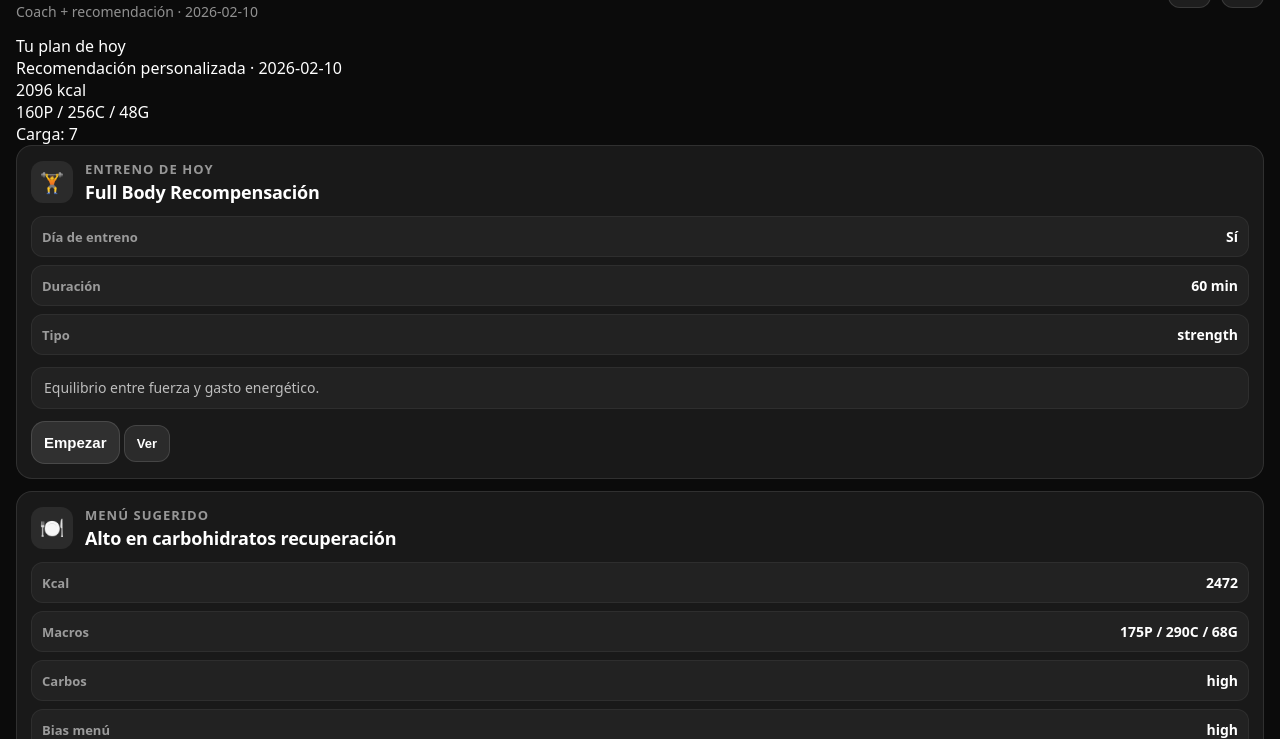
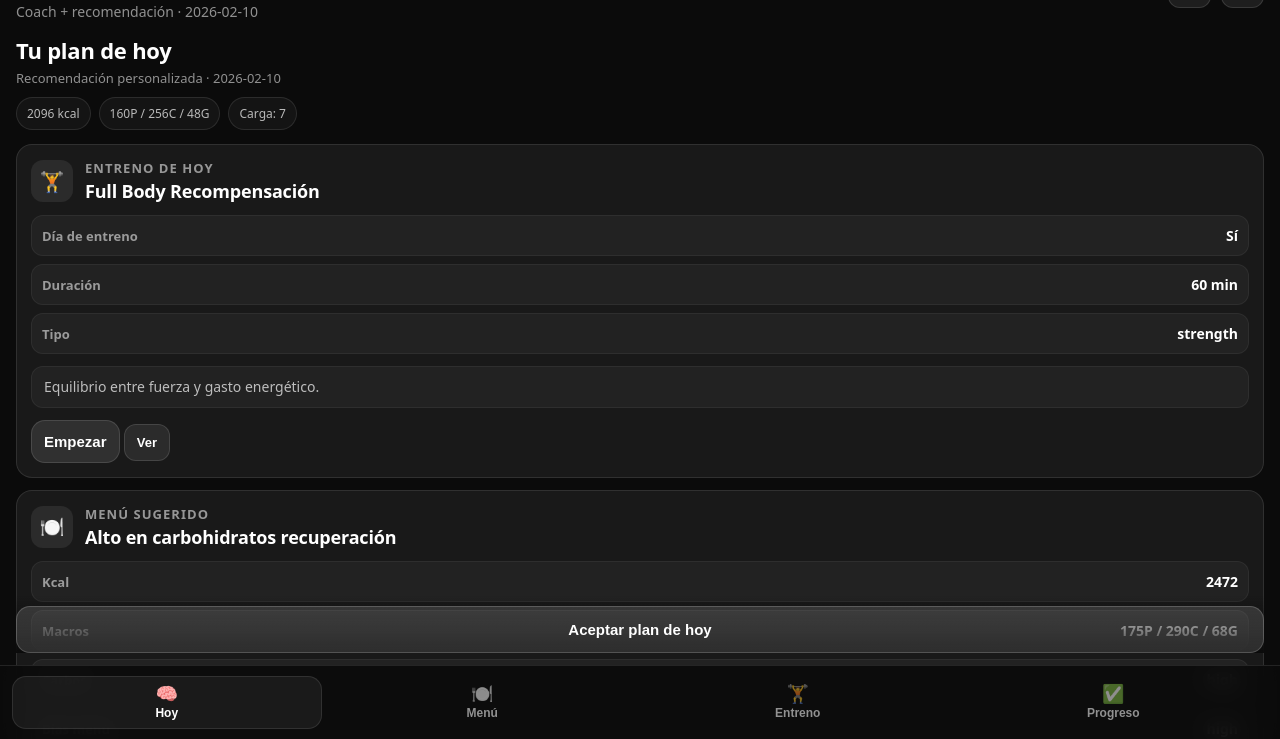
Before and after one commit to canarymed-design/food-train, a website built with Vite: page index.html in a window 1280 px wide. Shown: the part 61-800 px from the top of the page. Built offline with nearby package versions, Linux system fonts and the light colour scheme.

Commit message:
Update style.css

```diff
--- a/src/style.css
+++ b/src/style.css
@@ -262,3 +262,123 @@ body {
   align-items: stretch;
   gap: 8px;
 }
+/* =========================
+   Coach UI (Opción 2)
+   ========================= */
+
+.coach-head {
+  margin: 6px 0 14px;
+}
+
+.coach-title {
+  font-size: 22px;
+  font-weight: 850;
+  letter-spacing: -0.01em;
+}
+
+.coach-sub {
+  margin-top: 4px;
+  color: var(--muted2);
+  font-size: 13px;
+}
+
+.chips {
+  display: flex;
+  gap: 8px;
+  flex-wrap: wrap;
+  margin-top: 10px;
+}
+
+.chip {
+  padding: 7px 10px;
+  border: 1px solid var(--border);
+  background: rgba(255,255,255,0.04);
+  border-radius: 999px;
+  font-size: 12px;
+  color: var(--muted);
+}
+
+.tiny { font-size: 12px; }
+
+.btn.primary {
+  background: rgba(255,255,255,0.14);
+  border-color: rgba(255,255,255,0.18);
+}
+
+.btn.primary:disabled {
+  opacity: 0.65;
+}
+
+.sticky-cta {
+  position: sticky;
+  bottom: 86px; /* por encima de la tabbar */
+  margin-top: 12px;
+  padding-top: 10px;
+  background: linear-gradient(to top, rgba(11,11,11,0.98), rgba(11,11,11,0.0));
+}
+
+.sticky-cta .btn {
+  width: 100%;
+  padding: 14px 14px;
+  border-radius: 14px;
+}
+
+/* Workout blocks */
+.wk-block { margin-top: 12px; }
+.wk-block-h {
+  font-weight: 800;
+  margin-bottom: 8px;
+  color: var(--muted);
+}
+
+.wk-list { display: grid; gap: 10px; }
+
+.wk-row {
+  padding: 10px 10px;
+  border: 1px solid var(--border);
+  border-radius: 12px;
+  background: rgba(255,255,255,0.03);
+}
+
+.wk-name { font-weight: 750; }
+.wk-meta { color: var(--muted2); font-size: 12px; margin-top: 4px; }
+
+/* =========================
+   Tab bar
+   ========================= */
+
+.tabbar {
+  position: fixed;
+  left: 0;
+  right: 0;
+  bottom: 0;
+  height: 74px;
+  display: grid;
+  grid-template-columns: repeat(4, 1fr);
+  gap: 6px;
+  padding: 10px 12px calc(10px + env(safe-area-inset-bottom));
+  background: rgba(11,11,11,0.92);
+  border-top: 1px solid var(--border);
+  backdrop-filter: blur(10px);
+}
+
+.tab {
+  border: 1px solid transparent;
+  background: transparent;
+  color: var(--muted2);
+  border-radius: 14px;
+  display: grid;
+  place-items: center;
+  gap: 2px;
+  padding: 8px 6px;
+  cursor: pointer;
+}
+
+.tab .t-ico { font-size: 18px; line-height: 18px; }
+.tab .t-lbl { font-size: 12px; font-weight: 650; }
+
+.tab.active {
+  color: var(--text);
+  background: rgba(255,255,255,0.06);
+  border-color: rgba(255,255,255,0.10);
+}
```
